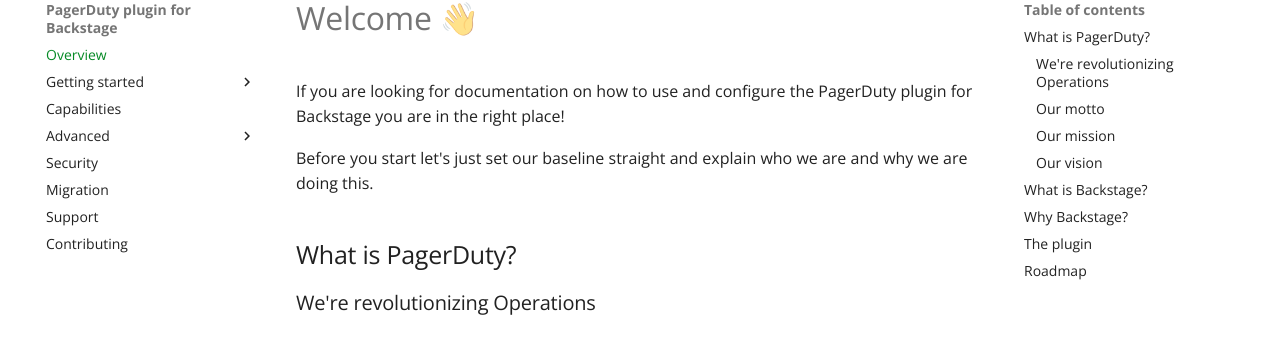
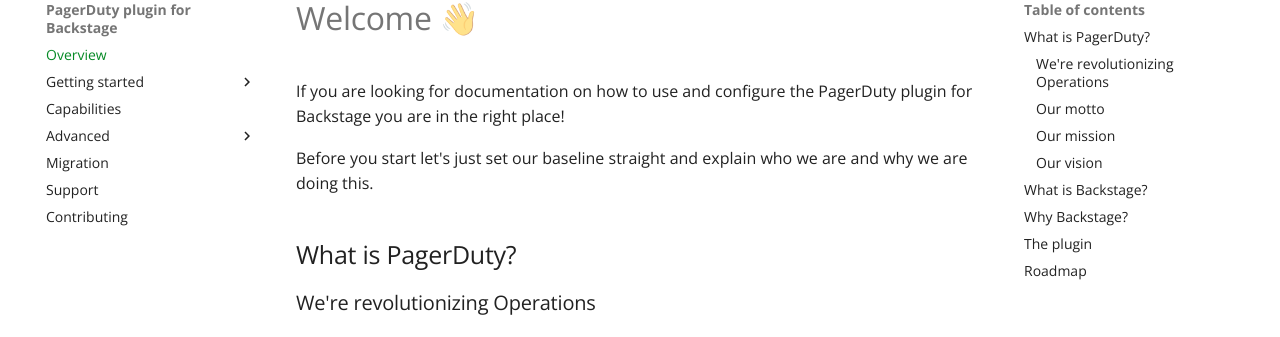
Before and after one commit to PagerDuty/backstage-plugin-docs, an MkDocs documentation site: the page built from docs/index.md, in a window 1280 px wide. Shown: the part 101-438 px from the top of the page. Built offline with MkDocs 1.6.1 and Material for MkDocs 9.7.7, drawn with Linux system fonts in a browser that asks for light colours.

Commit message:
docs(docs): :memo: removed security page from the menu
removed security page from the menu as we don't have a lot to add to this page at the moment

Signed-off-by: Tiago Barbosa <tbarbos@hotmail.com>

```diff
--- a/mkdocs.yml
+++ b/mkdocs.yml
@@ -7,7 +7,8 @@
     text: 'Open Sans'
 
   features:
-    - content.action.edit
+    - content.code.copy
+    - content.code.annotate
 
   palette:
     - media: '(prefers-color-scheme: light)'
@@ -48,7 +49,6 @@
     - Service annotiations: advanced/annotate-with-service.md
     - Configure Events url: advanced/configure-events-url.md
     - Enable Read-only mode: advanced/enable-read-only-mode.md
-  - Security: security.md
   - Migration: migration.md
   - Support: support.md
   - Contributing: contributing.md
@@ -57,3 +57,10 @@
   - pymdownx.tasklist:
       custom_checkbox: true
   - admonition
+  - pymdownx.highlight:
+      anchor_linenums: true
+      line_spans: __span
+      pygments_lang_class: true
+  - pymdownx.inlinehilite
+  - pymdownx.snippets
+  - pymdownx.superfences
```
Also changed, not shown: docs/security.md (deleted).
